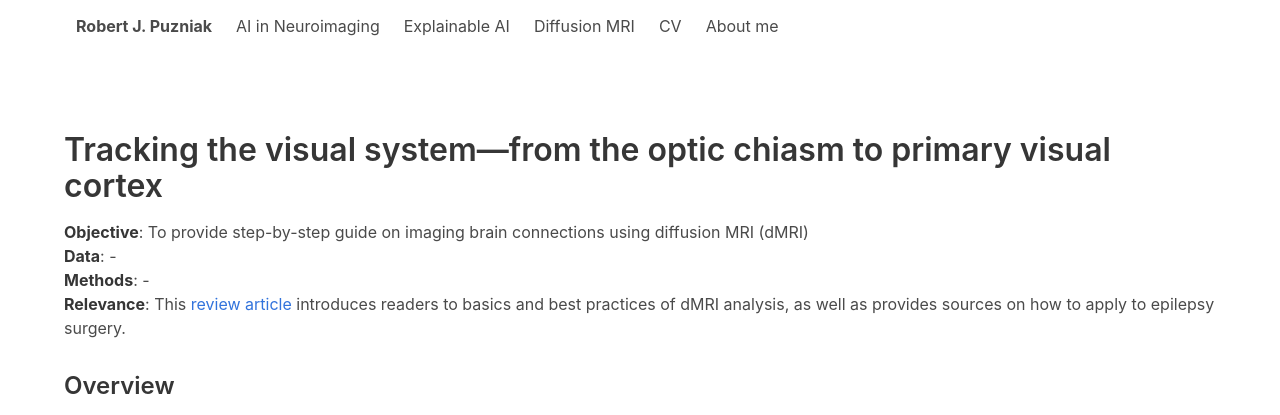
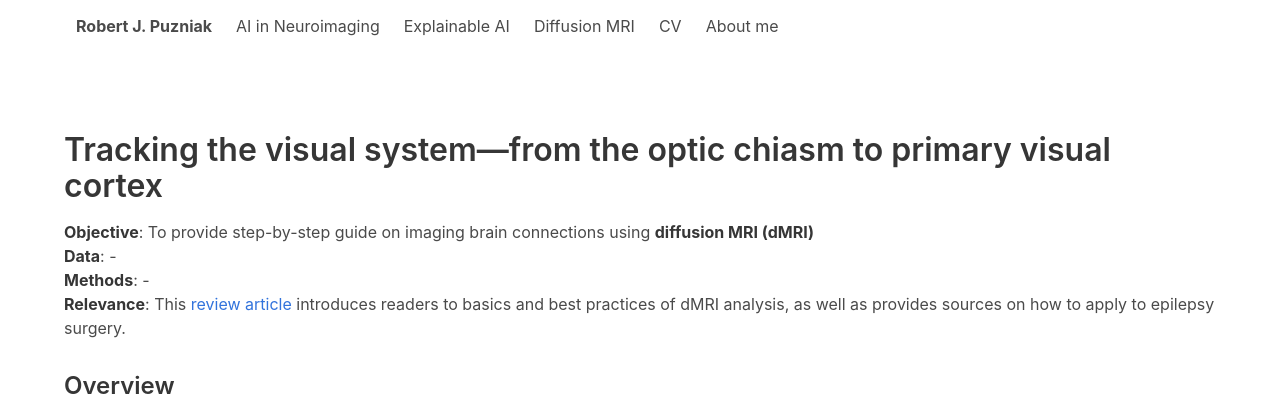
Before and after one commit to rjpuzniak/rjpuzniak.github.io, a Jekyll site: the page built from _dMRI/tracking_visual_system.md, in a window 1280 px wide. Shown: the top 415 px of the page. Built offline with Jekyll 4.4.1, drawn with Linux system fonts in a browser that asks for light colours; nearby versions of some CDN libraries; a style sheet for code colours, icons or effects is not loaded.

Commit message:
fix: text formatting

```diff
--- a/_dMRI/tracking_visual_system.md
+++ b/_dMRI/tracking_visual_system.md
@@ -4,7 +4,7 @@ order: 100
 image: tracking_visual_system.png
 ---
 
-**Objective**: To provide step-by-step guide on imaging brain connections using diffusion MRI (dMRI)  \
+**Objective**: To provide step-by-step guide on imaging brain connections using **diffusion MRI (dMRI)**  \
 **Data**: - \
 **Methods**:  - \
 **Relevance**: This [review article](https://link.springer.com/article/10.1007/s10309-020-00384-y) introduces readers to basics and best practices of dMRI analysis, as well as provides sources on how to apply to epilepsy surgery.
```
